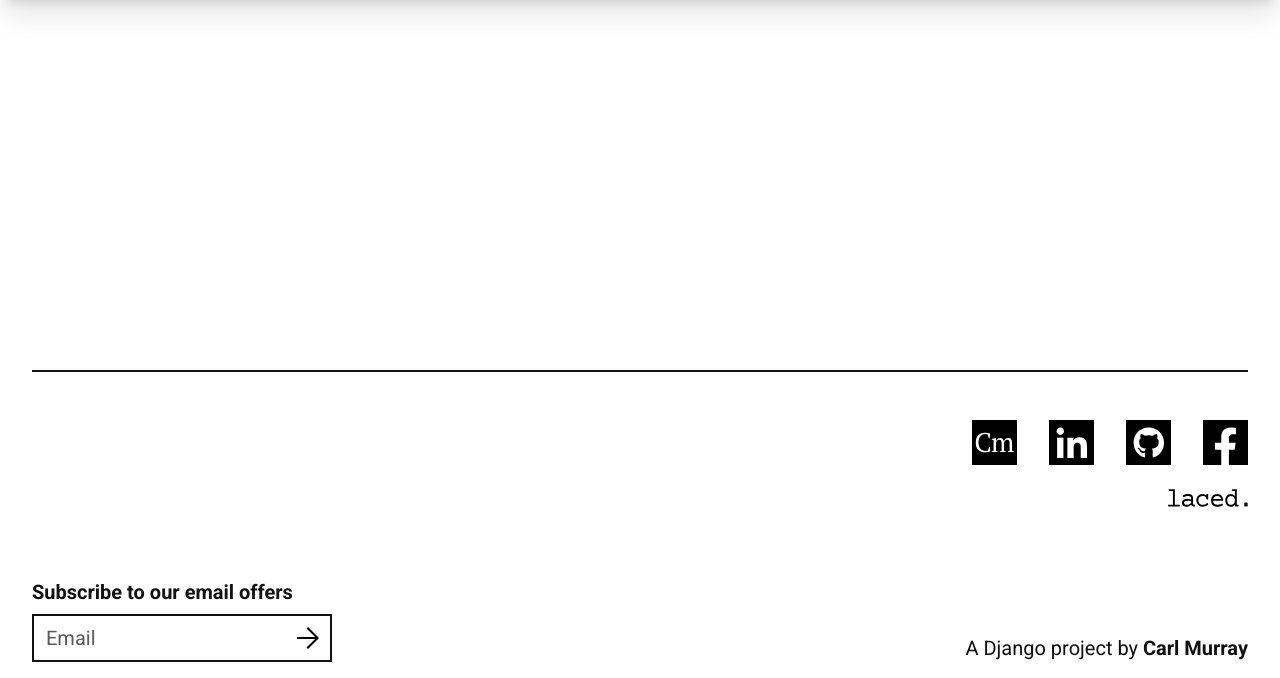
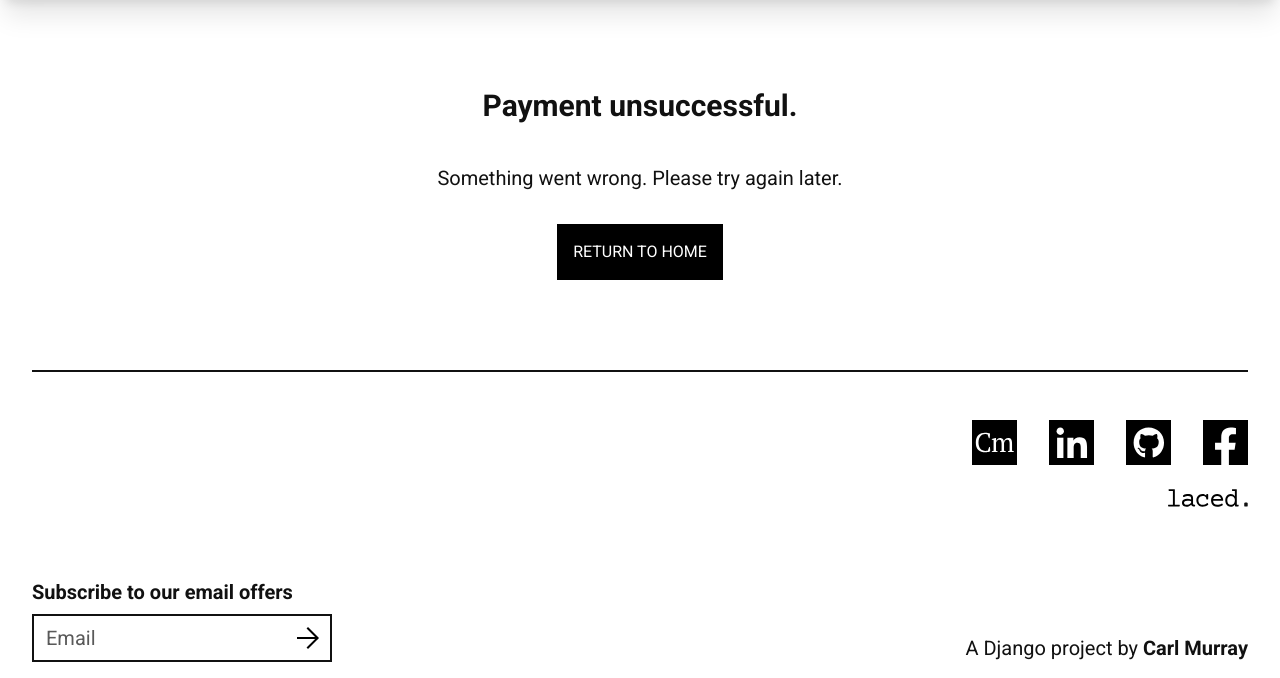
Before and after one commit to bagus0300/MarketIO, a Django app: template templates/checkout/confirmation.html in a window 1280 px wide. Shown: the part 90-768 px from the top of the page. Run offline with Django 4.2, Linux system fonts and the light colour scheme; the template is opened without the code that fills it, so the values that code supplies are empty; data comes from the database, SQL or seed files in the repository; some libraries are stand-ins or nearby versions.

Commit message:
refactor: handle other payment statuses in confirmation page

```diff
--- a/templates/checkout/confirmation.html
+++ b/templates/checkout/confirmation.html
@@ -1,6 +1,8 @@
 {% extends "base/base.html" %}
 {% load static %}
-{% block title %}Thank you for your order!{% endblock title %}
+{% block title %}
+    Thank you for your order!
+{% endblock title %}
 {% block content %}
     {% if status == 'succeeded' %}
         <h1 class="w-full my-10 text-3xl font-bold text-center text-primary">Payment Successful</h1>
@@ -8,10 +10,22 @@
             <p class="mb-4 text-xl">
                 Thank you for your purchase! Your order ID is <strong>{{ order_id }}</strong>
             </p>
-            <a class="flex items-center justify-center p-4 mt-4 text-white transition-all bg-black hover:bg-secondary"
-               href="{% url 'home' %}">RETURN TO HOME</a>
-        </div>
-    {% endif %}
+        {% elif  status == 'processing' %}
+            <h1 class="w-full my-10 text-3xl font-bold text-center text-primary">Payment Processing</h1>
+            <div class="flex flex-col items-center w-full h-full text-center">
+                <p class="mb-4 text-xl">
+                Please check the order status in your account later.</strong>
+            </p>
+        {% else %}
+            <h1 class="w-full my-10 text-3xl font-bold text-center text-primary">Payment unsuccessful.</h1>
+            <div class="flex flex-col items-center w-full h-full text-center">
+                <p class="mb-4 text-xl">
+                Something went wrong. Please try again later.</strong>
+            </p>
+        {% endif %}
+        <a class="flex items-center justify-center p-4 mt-4 text-white transition-all bg-black hover:bg-secondary"
+           href="{% url 'home' %}">RETURN TO HOME</a>
+    </div>
 {% endblock content %}
 {% block scripts %}
     {{ block.super }}
```
Also changed, not shown: static/checkout/confirmation.js (deleted, +0 -48 lines).
